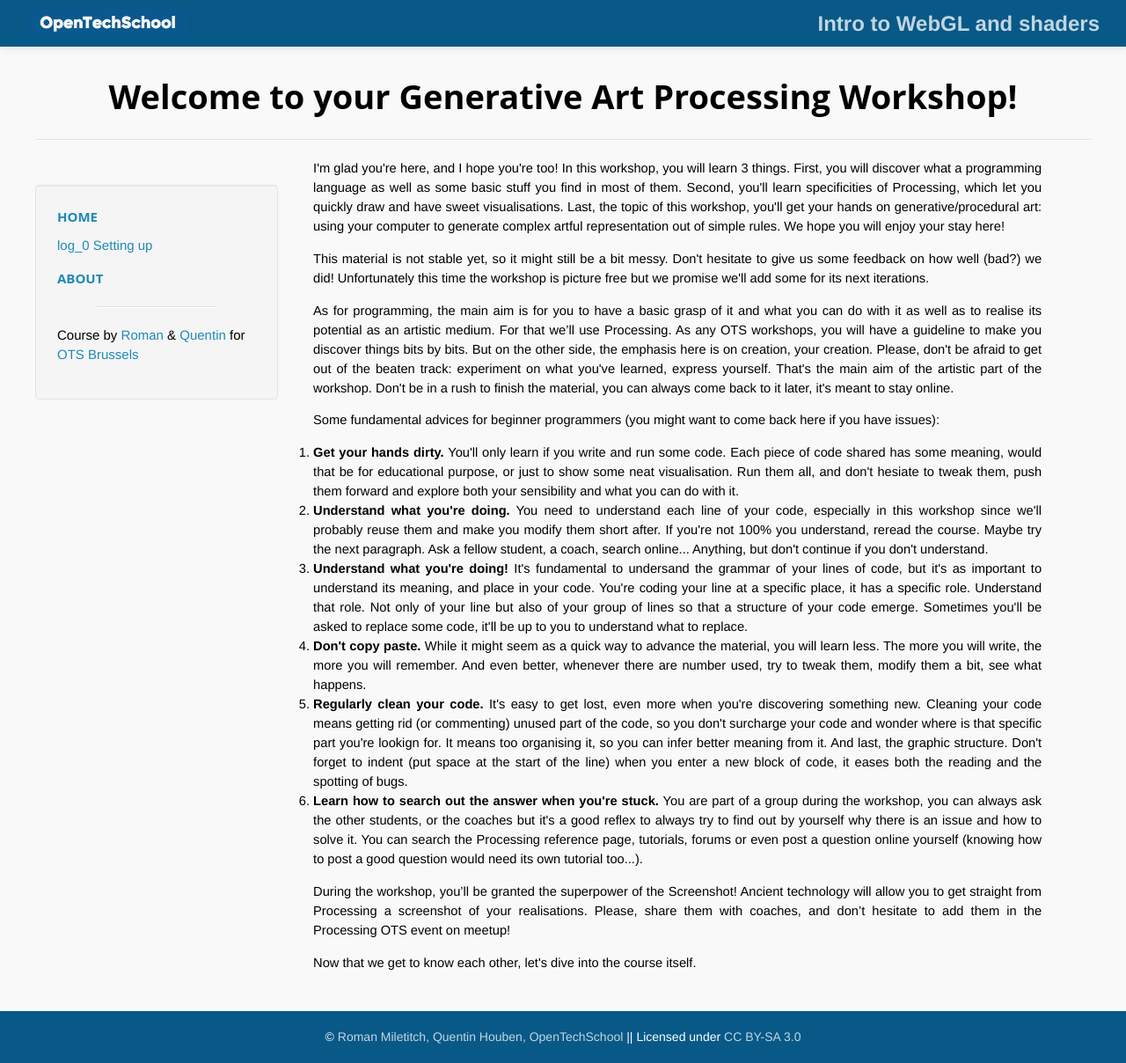
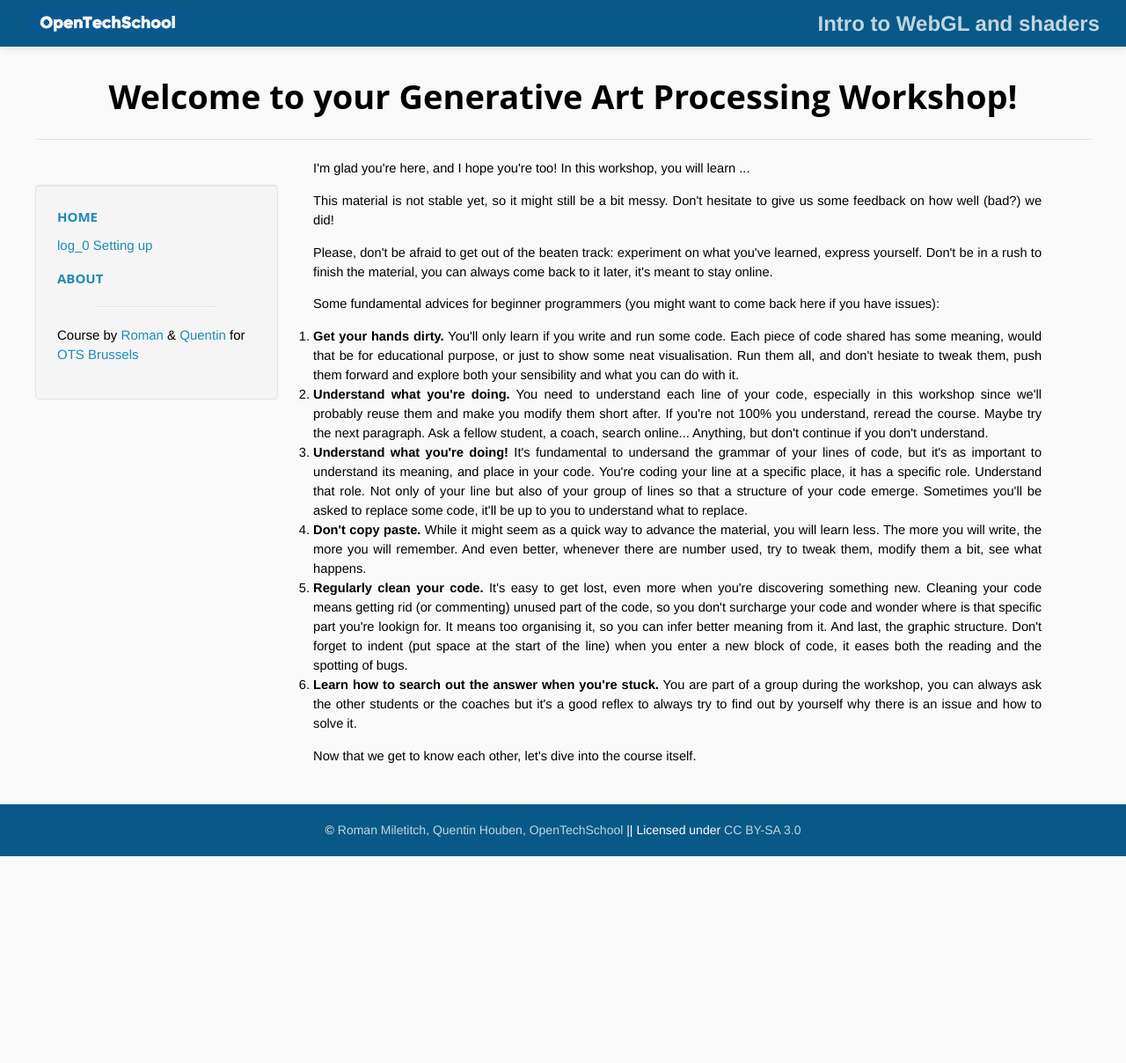
Before and after one commit to OpenTechSchool-Brussels/intro-to-webGL-and-shaders, a Jekyll site: the page built from index.html, in a window 1280 px wide. Shown: the whole page at 88% size. Built offline with Jekyll 4.4.1, drawn with Linux system fonts in a browser that asks for light colours; after the commit the page ends 973 px from its top, so only the background shows below that.

Commit message:
Update index.html

```diff
--- a/index.html
+++ b/index.html
@@ -3,11 +3,11 @@ layout: default
 title:  "Welcome to your Generative Art Processing Workshop!"
 ---
 
-<p>I'm glad you're here, and I hope you're too! In this workshop, you will learn 3 things. First, you will discover what a programming language as well as some basic stuff you find in most of them. Second, you'll learn specificities of Processing, which let you quickly draw and have sweet visualisations. Last, the topic of this workshop, you'll get your hands on generative/procedural art: using your computer to generate complex artful representation out of simple rules. We hope you will enjoy your stay here!</p>
+<p>I'm glad you're here, and I hope you're too! In this workshop, you will learn ...</p>
 
-<p>This material is not stable yet, so it might still be a bit messy. Don't hesitate to give us some feedback on how well (bad?) we did! Unfortunately this time the workshop is picture free but we promise we'll add some for its next iterations.</p>
+<p>This material is not stable yet, so it might still be a bit messy. Don't hesitate to give us some feedback on how well (bad?) we did!</p>
 
-<p>As for programming, the main aim is for you to have a basic grasp of it and what you can do with it as well as to realise its potential as an artistic medium. For that we’ll use Processing. As any OTS workshops, you will have a guideline to make you discover things bits by bits. But on the other side, the emphasis here is on creation, your creation. Please, don't be afraid to get out of the beaten track: experiment on what you've learned, express yourself. That's the main aim of the artistic part of the workshop. Don't be in a rush to finish the material, you can always come back to it later, it's meant to stay online.</p>
+<p>Please, don't be afraid to get out of the beaten track: experiment on what you've learned, express yourself. Don't be in a rush to finish the material, you can always come back to it later, it's meant to stay online.</p>
 
 <p>Some fundamental advices for beginner programmers (you might want to come back here if you have issues):
 <ol>
@@ -16,10 +16,8 @@ title:  "Welcome to your Generative Art Processing Workshop!"
 <li><b>Understand what you're doing!</b> It's fundamental to undersand the grammar of your lines of code, but it's as important to understand its meaning, and place in your code. You're coding your line at a specific place, it has a specific role. Understand that role. Not only of your line but also of your group of lines so that a structure of your code emerge. Sometimes you'll be asked to replace some code, it'll be up to you to understand what to replace.</li>
 <li><b>Don't copy paste.</b> While it might seem as a quick way to advance the material, you will learn less. The more you will write, the more you will remember. And even better, whenever there are number used, try to tweak them, modify them a bit, see what happens.</li>
 <li><b>Regularly clean your code.</b> It's easy to get lost, even more when you're discovering something new. Cleaning your code means getting rid (or commenting) unused part of the code, so you don't surcharge your code and wonder where is that specific part you're lookign for. It means too organising it, so you can infer better meaning from it. And last, the graphic structure. Don't forget to indent (put space at the start of the line) when you enter a new block of code, it eases both the reading and the spotting of bugs.</li>
-<li><b>Learn how to search out the answer when you're stuck.</b> You are part of a group during the workshop, you can always ask the other students, or the coaches but it's a good reflex to always try to find out by yourself why there is an issue and how to solve it. You can search the Processing reference page, tutorials, forums or even post a question online yourself (knowing how to post a good question would need its own tutorial too...).</li>
+<li><b>Learn how to search out the answer when you're stuck.</b> You are part of a group during the workshop, you can always ask the other students or the coaches but it's a good reflex to always try to find out by yourself why there is an issue and how to solve it.</li>
 </ol>
 </p>
 
-<p>During the workshop, you’ll be granted the superpower of the Screenshot! Ancient technology will allow you to get straight from Processing a screenshot of your realisations. Please, share them with coaches, and don’t hesitate to add them in the Processing OTS event on meetup!</p>
-
 <p>Now that we get to know each other, let's dive into the course itself.</p>
```
